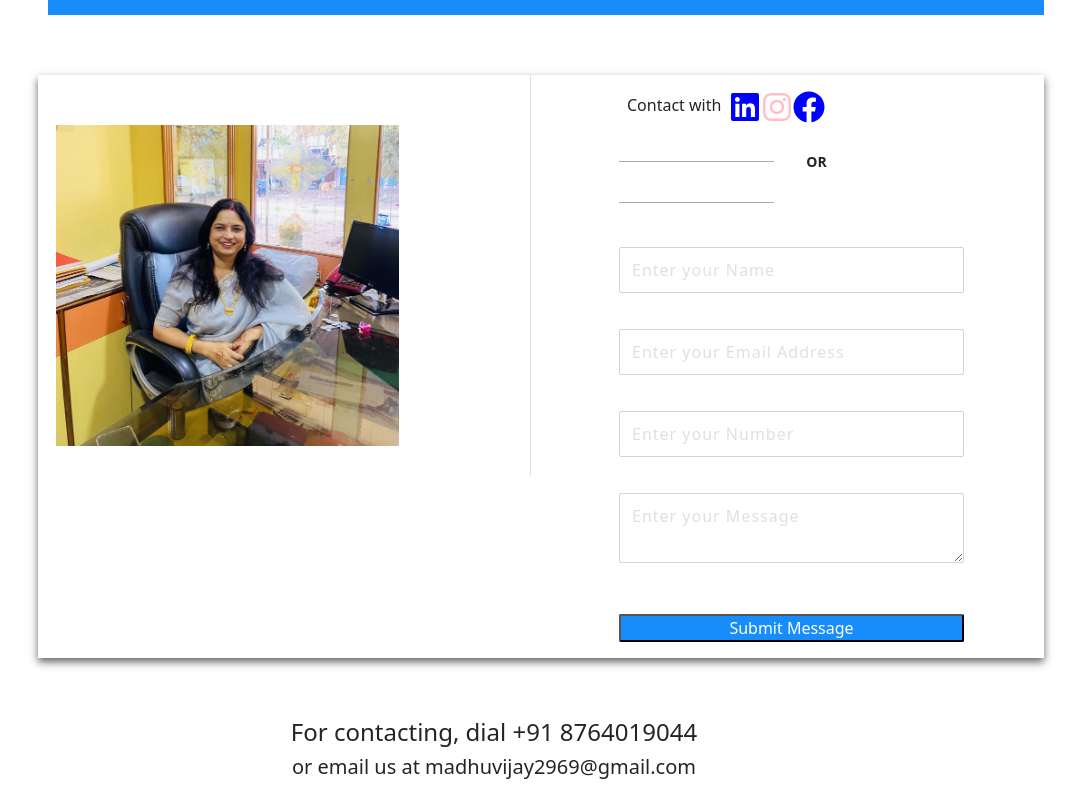
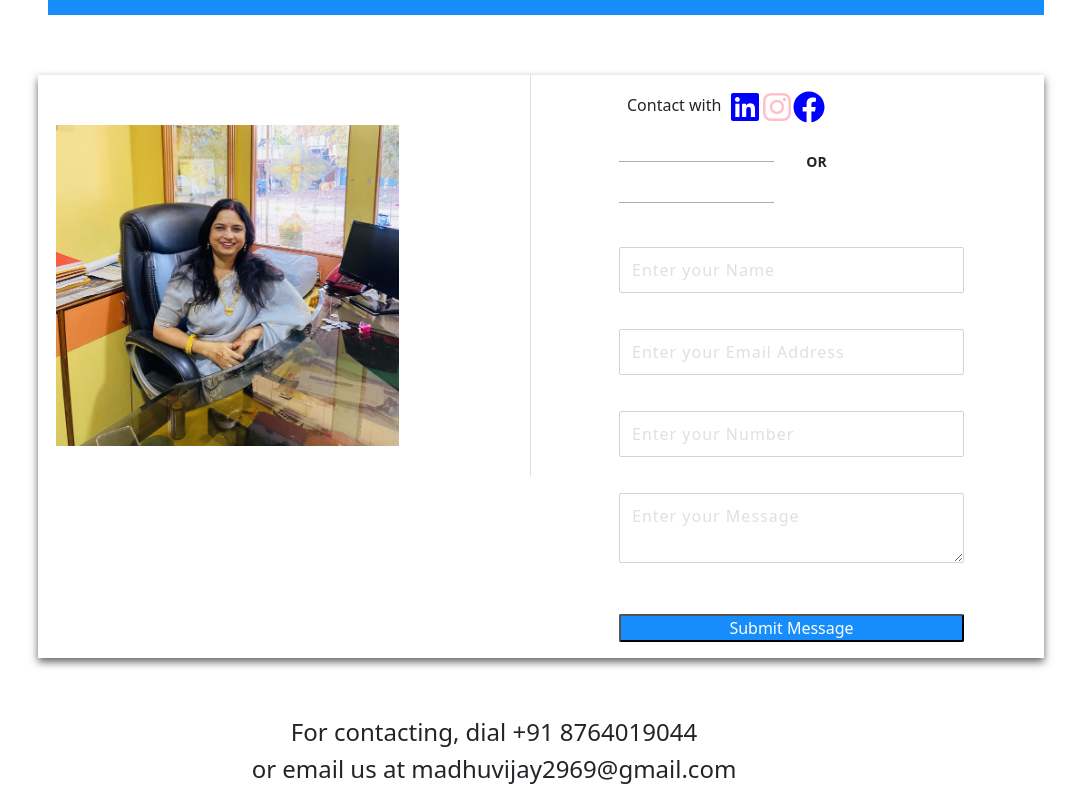
Before and after one commit to Snevj/Shree-Daulat, a React (Create React App) app in the folder frontend/: page / in a window 1280 px wide. Shown: the part 3665-4465 px from the top of the page, without its empty margins (154-1235 px from the left). Built offline with nearby package versions, Linux system fonts and the light colour scheme.

Commit message:
Editing the footer

```diff
--- a/frontend/src/App.js
+++ b/frontend/src/App.js
@@ -21,7 +21,7 @@ function App() {
       </div>
       <div className="footer mb-3 ms-3">
         <h4 className="text-center">For contacting, dial +91 8764019044</h4>
-        <h5 className="text-center">or email us at madhuvijay2969@gmail.com</h5>
+        <h4 className="text-center">or email us at madhuvijay2969@gmail.com</h4>
       </div>
       <ScrollToTop smooth />
     </>
```
